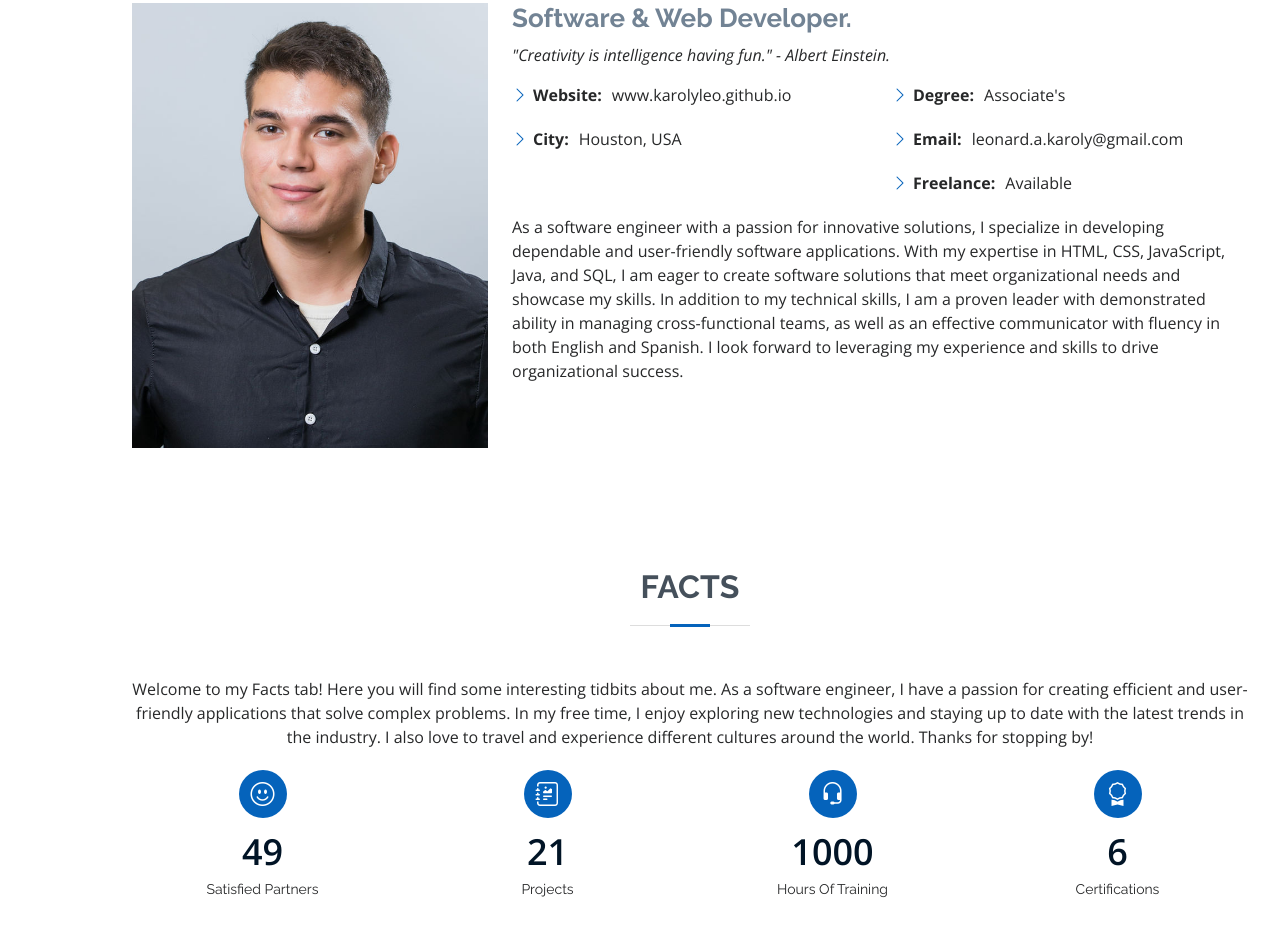
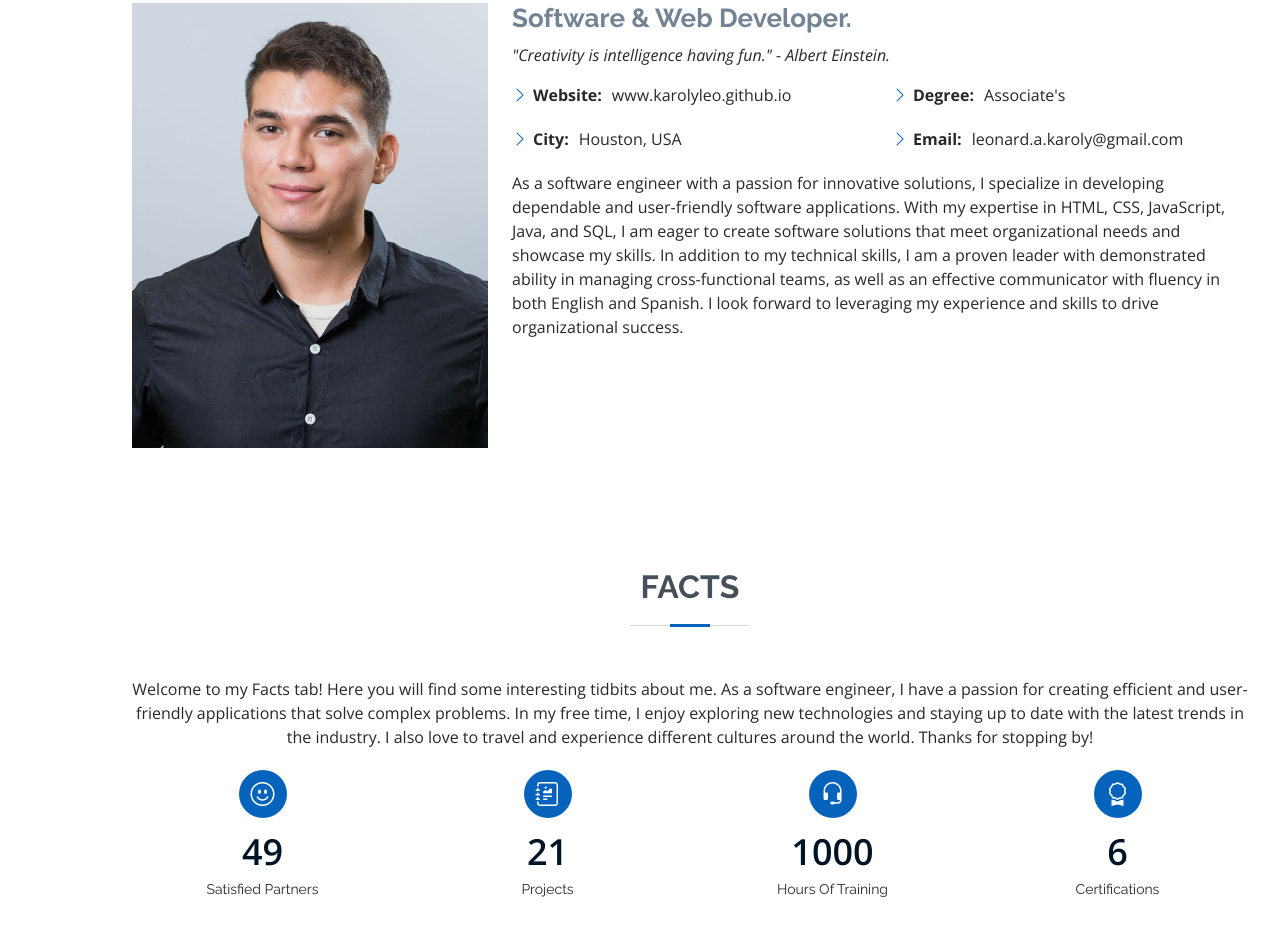
Before and after one commit to karolyleo/karolyleo.github.io, a plain HTML site: page index.html in a window 1280 px wide. Shown: the part 1013-1948 px from the top of the page. Drawn offline with nearby package versions, Linux system fonts and the light colour scheme.

Commit message:
Comment out excess info

```diff
--- a/index.html
+++ b/index.html
@@ -92,7 +92,7 @@
 <!--                  <li><i class="bi bi-chevron-right"></i> <strong>Age:</strong> <span>21</span></li>-->
                   <li><i class="bi bi-chevron-right"></i> <strong>Degree:</strong> <span>Associate's</span></li>
                   <li><i class="bi bi-chevron-right"></i> <strong>Email:</strong> <span>leonard.a.karoly@gmail.com</span></li>
-                  <li><i class="bi bi-chevron-right"></i> <strong>Freelance:</strong> <span>Available</span></li>
+<!--                  <li><i class="bi bi-chevron-right"></i> <strong>Freelance:</strong> <span>Available</span></li>-->
                 </ul>
               </div>
             </div>
```
